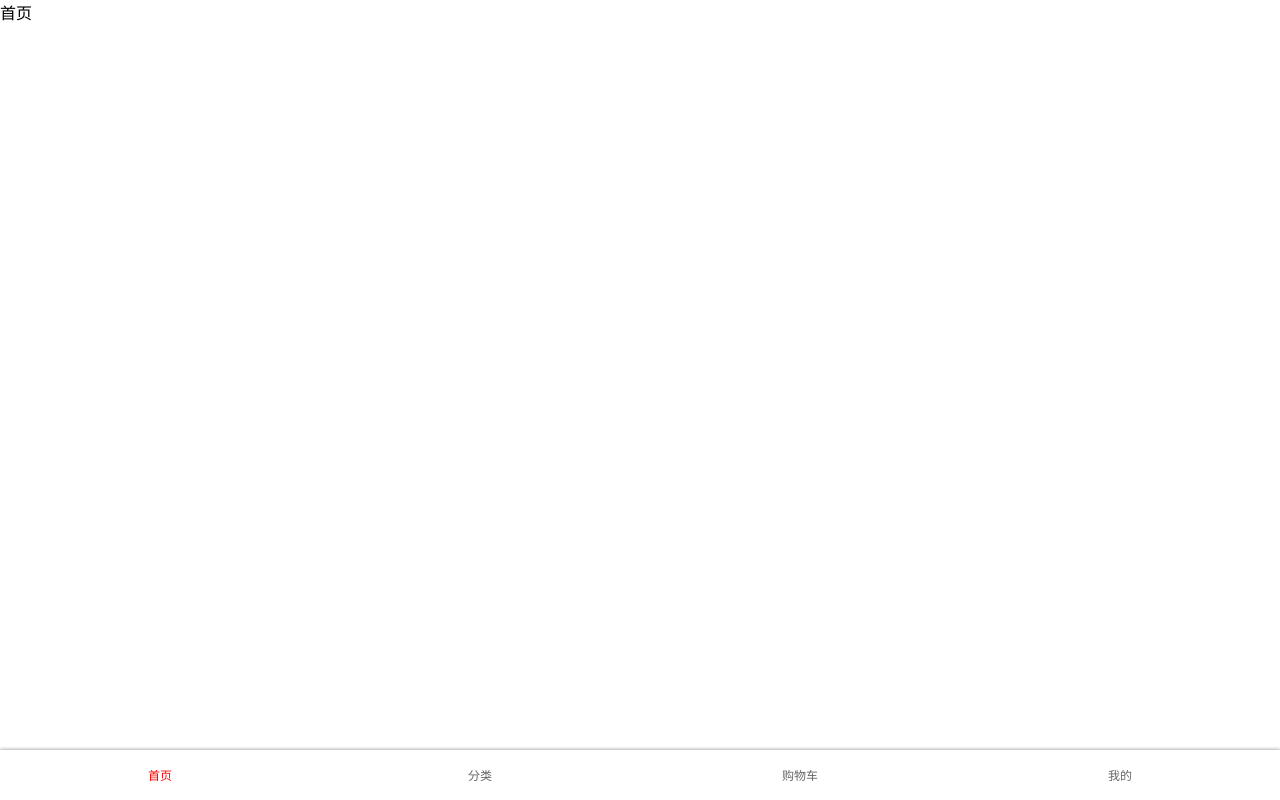
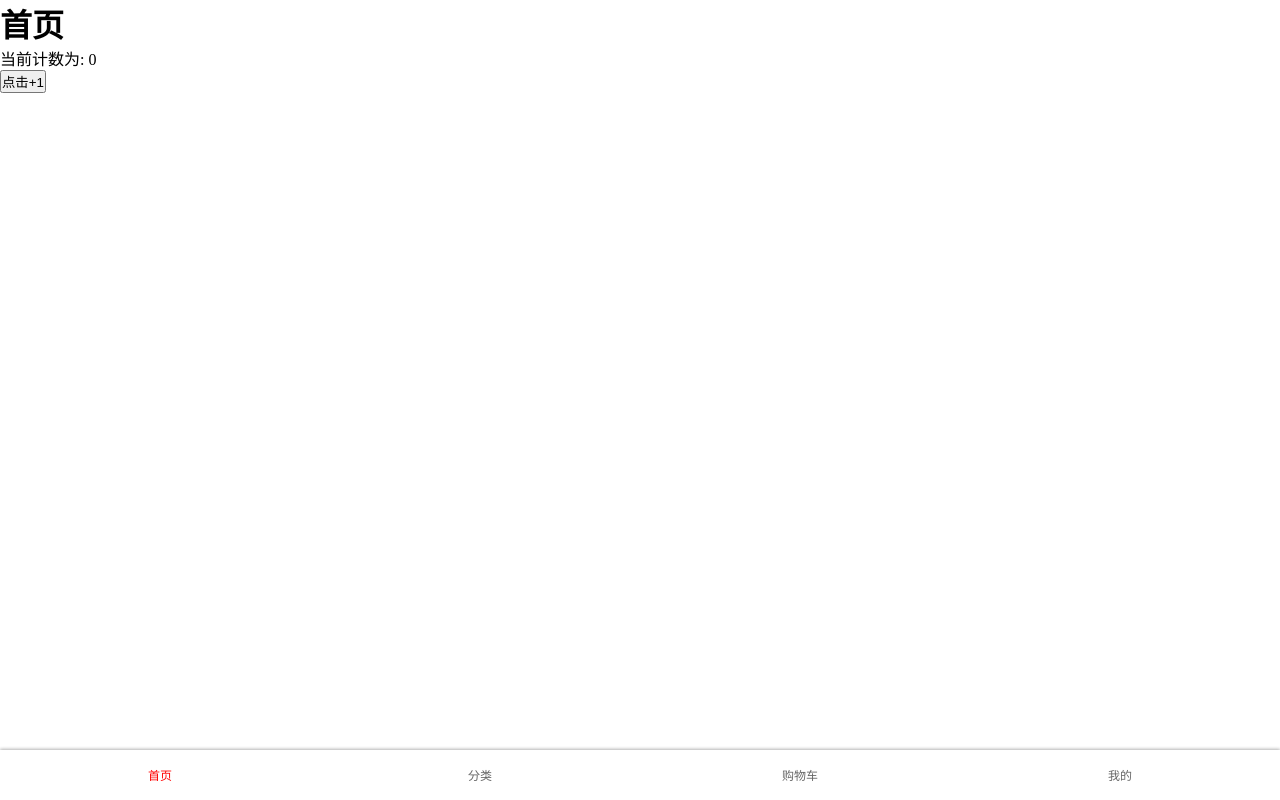
Before and after one commit to scabls/tabbar, a Vue app: page / in a window 1280 px wide. Built offline with nearby package versions, Linux system fonts and the light colour scheme; a small style sheet from the web is missing.

Commit message:
页面保活

```diff
--- a/src/App.vue
+++ b/src/App.vue
@@ -1,6 +1,9 @@
 <template>
   <!-- 动态组件, 由is属性决定渲染哪个组件 -->
-  <component :is="views[active]"></component>
+  <keep-alive :include="['HomeView']">
+    <component :is="views[active]"></component>
+  </keep-alive>
+
   <!-- <TabBar :modelValue="active" @update:model-value="handleUpdate"> -->
   <TabBar v-model="active">
     <TabBarItem icon="home">首页</TabBarItem>
--- a/src/views/CartView.vue
+++ b/src/views/CartView.vue
@@ -1,5 +1,3 @@
+<template>购物车</template>
 <script setup></script>
-
-<template>购物车</template>
-
 <style scoped></style>
--- a/src/views/CateView.vue
+++ b/src/views/CateView.vue
@@ -1,5 +1,9 @@
-<script setup></script>
-
 <template>分类页</template>
-
+<script setup>
+import { ref, onMounted, onUnmounted, onActivated, onDeactivated } from 'vue'
+onMounted(() => console.log('挂载'))
+onUnmounted(() => console.log('卸载'))
+onActivated(() => console.log('激活'))
+onDeactivated(() => console.log('失活'))
+</script>
 <style scoped></style>
--- a/src/views/HomeView.vue
+++ b/src/views/HomeView.vue
@@ -1,5 +1,19 @@
-<script setup></script>
-
-<template>首页</template>
-
+<template>
+  <div>
+    <h1>首页</h1>
+    <div>当前计数为: {{ count }}</div>
+    <button @click="count++">点击+1</button>
+  </div>
+</template>
+<script setup>
+// 加入keep-alive后, onMounted和onUnmounted生命周期函数不会执行, 取而代之的是
+// onActivated: 激活
+// onDeactivated: 失活
+import { ref, onMounted, onUnmounted, onActivated, onDeactivated } from 'vue'
+onMounted(() => console.log('挂载'))
+onUnmounted(() => console.log('卸载'))
+onActivated(() => console.log('激活'))
+onDeactivated(() => console.log('失活'))
+const count = ref(0)
+</script>
 <style scoped></style>
--- a/src/views/UserView.vue
+++ b/src/views/UserView.vue
@@ -1,5 +1,3 @@
+<template>我的</template>
 <script setup></script>
-
-<template>我的</template>
-
 <style scoped></style>
```
